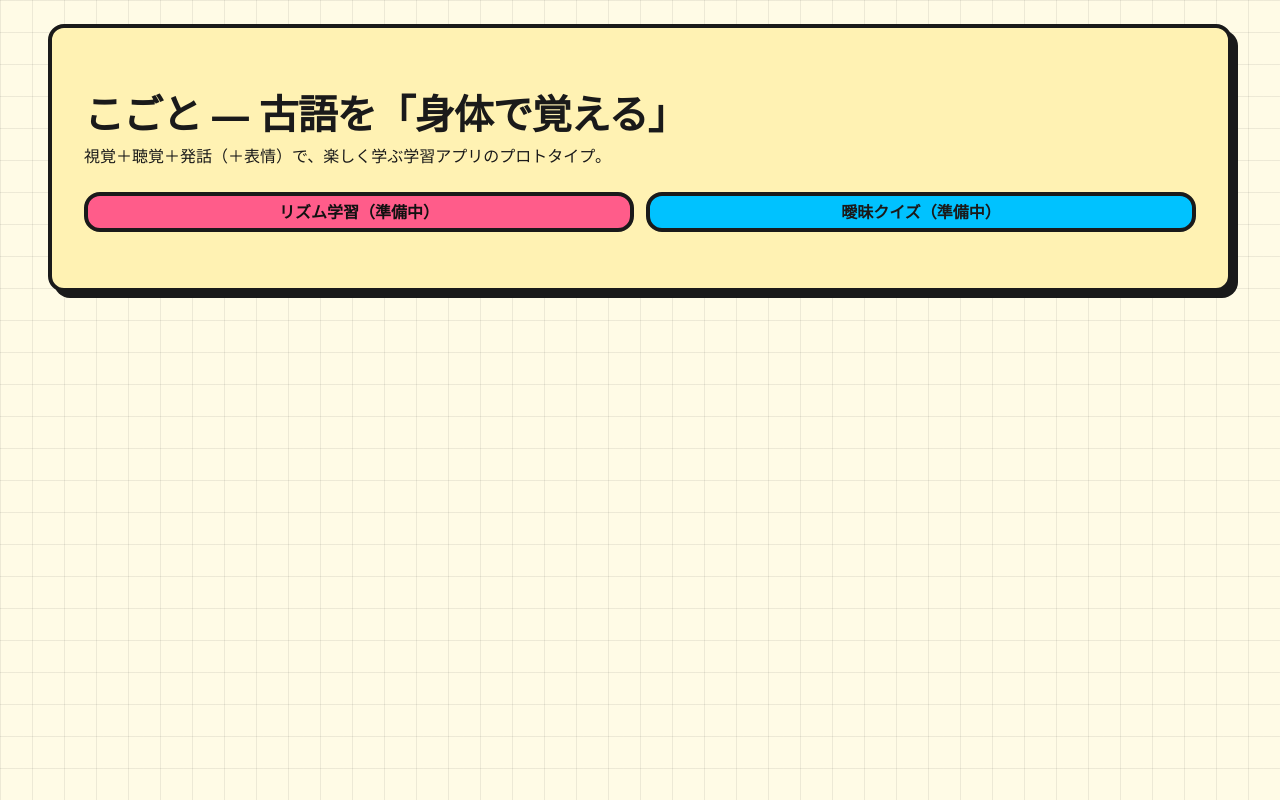
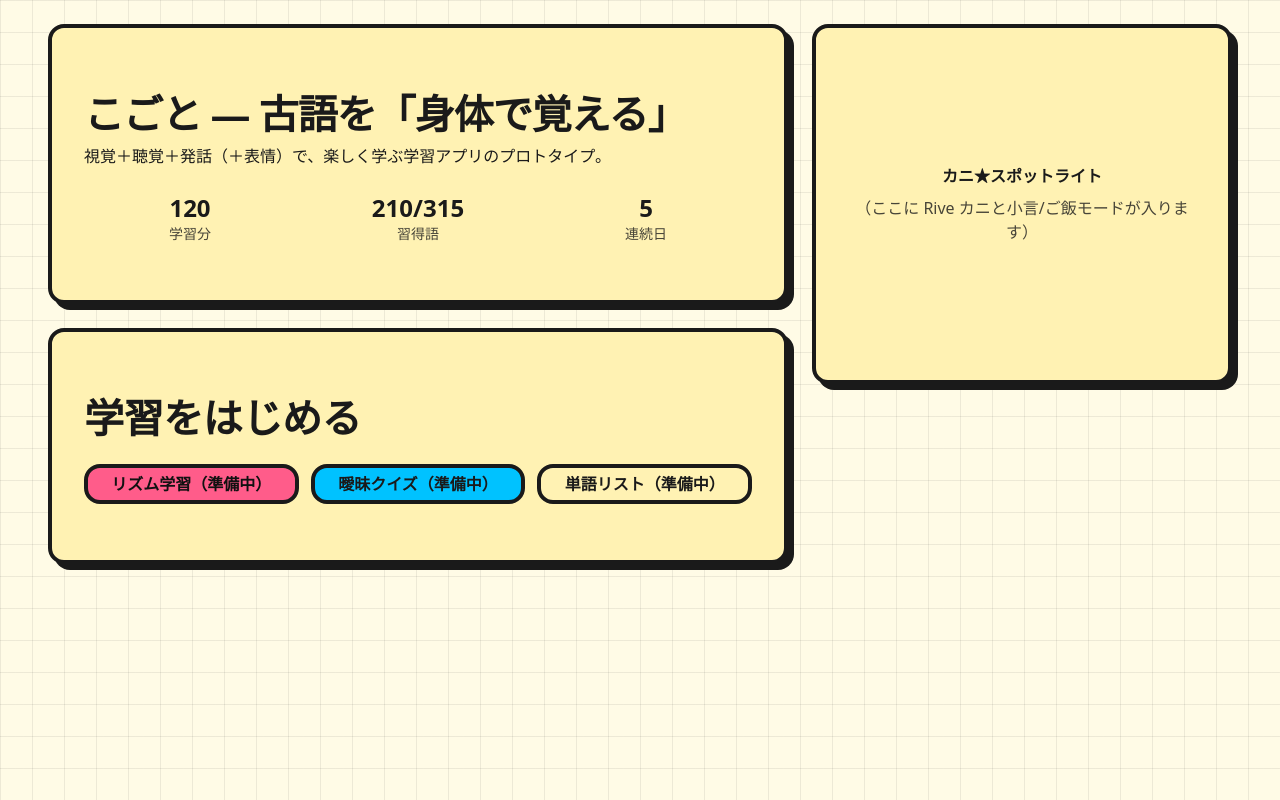
Before and after one commit to vonaskr/kogoto, a Next.js app: page / in a window 1280 px wide. Built offline with nearby package versions, Linux system fonts and the light colour scheme.

Commit message:
add : make main page and three cards/ fiix:vontainer div/

```diff
--- a/src/app/layout.tsx
+++ b/src/app/layout.tsx
@@ -17,14 +17,13 @@ export const metadata: Metadata = {
   description: "Generated by create next app",
 };
 
-export default function RootLayout({
-  children,
-}: Readonly<{
-  children: React.ReactNode;
-}>) {
+// ...imports は現状のまま
+export default function RootLayout({ children }: Readonly<{ children: React.ReactNode }>) {
   return (
     <html lang="ja">
-      <body className="min-h-screen grid-bg bg-[var(--background)] text-[var(--foreground)] antialiased">
+      <body
+        className={`${geistSans.variable} ${geistMono.variable} min-h-screen grid-bg bg-[var(--background)] text-[var(--foreground)] antialiased`}
+      >
         {children}
       </body>
     </html>
--- a/src/app/page.tsx
+++ b/src/app/page.tsx
@@ -8,11 +8,37 @@ import { Button } from "@/components/ui/button";
 export default function Home() {
   return (
     <Container>
+      <div className="grid gap-6 lg:grid-cols-[1fr_420px]">
+        {/* Left: content column */}
+        <div className="space-y-6">
+          {/* HistoryPanel（ダミー箱） */}
           <Card>
             <CardContent className="p-6 md:p-8">
               <H1>こごと — 古語を「身体で覚える」</H1>
-          <p className="mb-6">視覚＋聴覚＋発話（＋表情）で、楽しく学ぶ学習アプリのプロトタイプ。</p>
+              <p className="mb-6">
+                視覚＋聴覚＋発話（＋表情）で、楽しく学ぶ学習アプリのプロトタイプ。
+              </p>
+              <div className="grid grid-cols-3 gap-4 text-center">
+                <div>
+                  <div className="text-2xl font-extrabold">120</div>
+                  <div className="text-sm opacity-80">学習分</div>
+                </div>
+                <div>
+                  <div className="text-2xl font-extrabold">210/315</div>
+                  <div className="text-sm opacity-80">習得語</div>
+                </div>
+                <div>
+                  <div className="text-2xl font-extrabold">5</div>
+                  <div className="text-sm opacity-80">連続日</div>
+                </div>
+              </div>
+            </CardContent>
+          </Card>
 
+          {/* ModeLaunchers（ダミー箱：既存ボタン流用） */}
+          <Card>
+            <CardContent className="p-6 md:p-8">
+              <h2 className="h1-fluid mb-4">学習をはじめる</h2>
               <ActionsRow>
                 <Button asChild block className="sm:flex-1">
                   <Link href="/rhythm">リズム学習（準備中）</Link>
@@ -20,10 +46,24 @@ export default function Home() {
                 <Button variant="accent" asChild block className="sm:flex-1">
                   <Link href="/ambiguous">曖昧クイズ（準備中）</Link>
                 </Button>
+                <Button variant="surface" asChild block className="sm:flex-1">
+                  <Link href="/vocab">単語リスト（準備中）</Link>
+                </Button>
               </ActionsRow>
             </CardContent>
           </Card>
+        </div>
+
+        {/* Right: CrabSpotlight placeholder */}
+        <aside className="lg:sticky lg:top-6">
+          <Card className="min-h-[360px] flex items-center justify-center">
+            <CardContent className="p-6 md:p-8 w-full text-center">
+              <p className="mb-2 font-semibold">カニ★スポットライト</p>
+              <p className="opacity-80">（ここに Rive カニと小言/ご飯モードが入ります）</p>
+            </CardContent>
+          </Card>
+        </aside>
+      </div>
     </Container>
-
   );
 }
--- a/src/components/layout/container.tsx
+++ b/src/components/layout/container.tsx
@@ -1,9 +1,13 @@
 import * as React from "react";
 import { cn } from "@/lib/utils";
 
-export function Container({ className, ...props }: React.HTMLAttributes<HTMLDivElement>) {
+export function Container({ className, children, ...props }: React.HTMLAttributes<HTMLDivElement>) {
   return (
-    <div className={cn("mx-auto max-w-screen-xl px-4 sm:px-6 lg:px-12 py-6", className)}
-    {...props} />
+    <div
+      className={cn("mx-auto max-w-screen-xl px-4 sm:px-6 lg:px-12 py-6", className)}
+      {...props}
+    >
+      {children}
+    </div>
   );
 }
```
Lines whose indentation alone changed are shown as unchanged.
